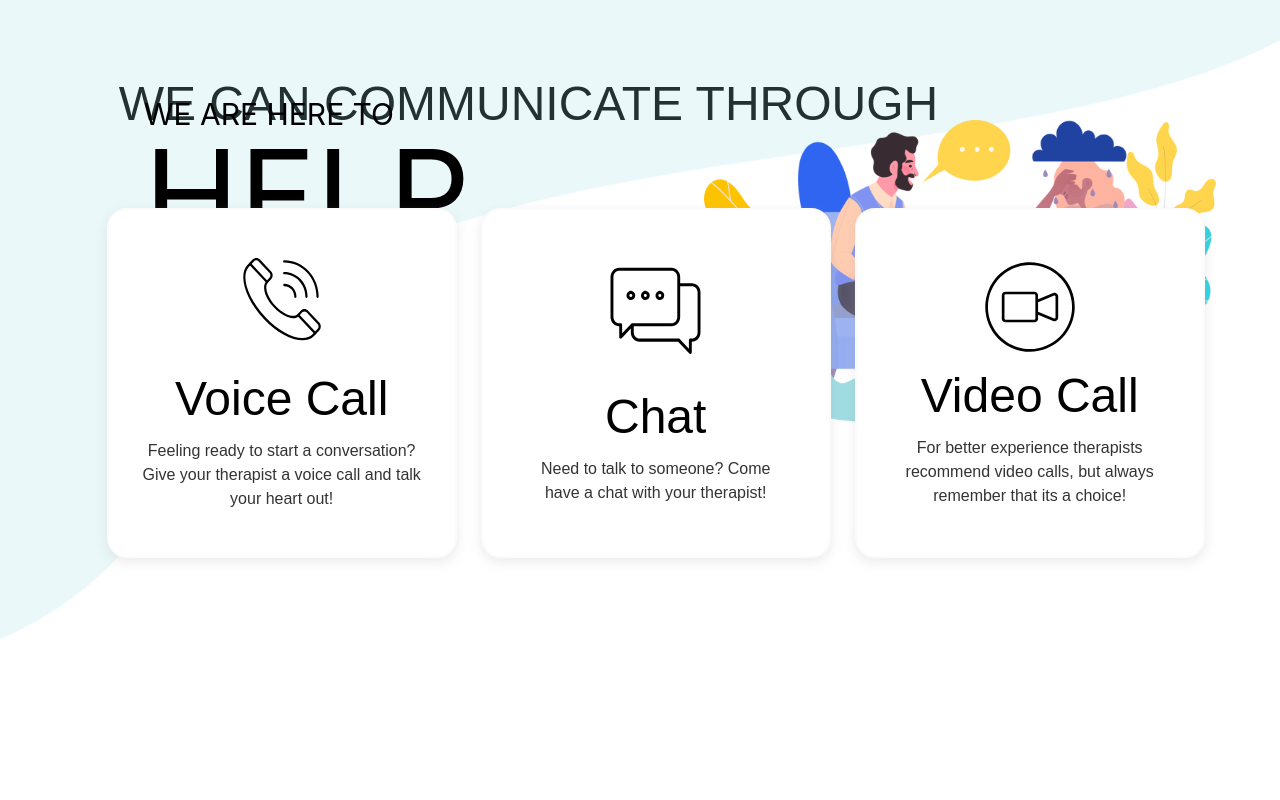
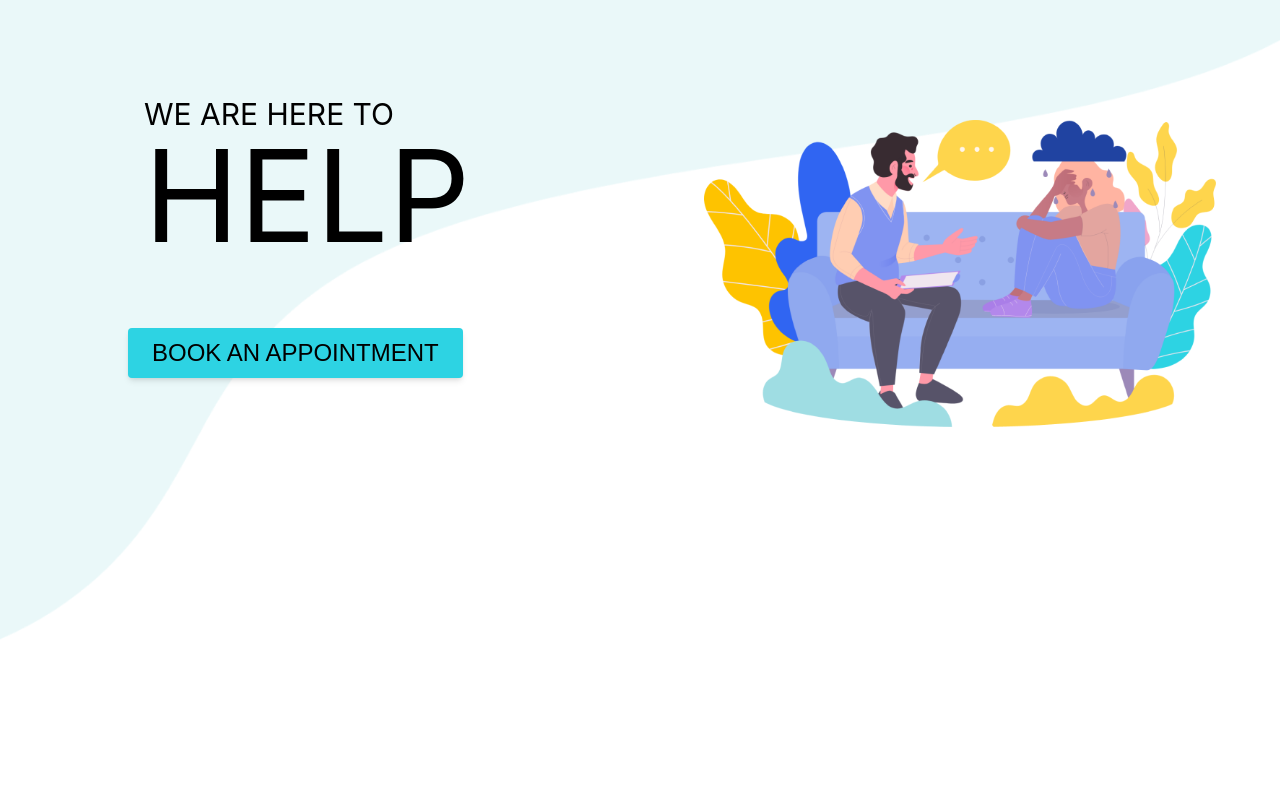
Before and after one commit to ninaderochka/sugar-and-thunder, a React (Create React App) app: page / in a window 1280 px wide. Shown: the top 800 px of the page. Built offline with nearby package versions, Linux system fonts and the light colour scheme.

Commit message:
finalized components

```diff
--- a/src/App.css
+++ b/src/App.css
@@ -1,3 +1,3 @@
-.imagee{
-  width:100vw;
+.imagee {
+  width: 100vw;
 }
--- a/src/App.jsx
+++ b/src/App.jsx
@@ -1,21 +1,21 @@
 import React from 'react';
-import Header from './component/Header';
+import Header from './components/Header';
 import RecentBlog from './components/RecentBlog';
-import Communicate from './components/communicate';
-import Tickets from './components/tickets';
-import Therapists from './components/therapists';
+import Communicate from './components/Communicate';
+import Tickets from './components/Tickets';
+import Therapists from './components/Therapists';
 import Footer from './components/Footer';
 
 function App() {
   return (
     <div className="App">
-       <Header/>
+      <Header />
+      <Therapists />
       <Communicate />
-      <Therapists />
       <RecentBlog />
       <Tickets />
-       <Footer />
-  </div>
+      <Footer />
+    </div>
   );
 }
 
--- a/src/component/Header.js
+++ /dev/null
@@ -1,32 +0,0 @@
-import React from 'react';
-import background from "./images/background.png";
-import image from "./images/image.png";
-
-export default function Header() {
-  return (
-
-    <div className="text-black font-normal " >
-       <img className=" absolute bg-center imagee" alt="#" src={background}/>
-
-      <div className="container flex py-24 md:flex-row flex-col absolute">
-
-        <div className="font-Poppins lg:flex-grow md:w-1/2 lg:pr-24 md:pr-16 flex flex-col md:items-start md:text-left md:mb-0 items-center">
-
-          <p className="text-black ml-36 text-3xl sm:text-3xl">WE ARE HERE TO</p>
-          <p className="text-black ml-36 text-9xl ">HELP</p>
-
-          {/* button */}
-          <div className=" ml-32 py-5 mt-12">
-            <button type="button" className="text-2xl rounded bg-cyan-300 py-2 px-3 focus:outline-none">BOOK AN APPOINTMENT</button>
-          </div>
-
-         </div>
-
-       <div className="lg:max-w-lg lg:w-full md:w-1/2 w-5/6 mr-16 mt-6">
-         <img src={image} alt="#" />
-       </div>
-
-        </div>
-    </div>
-  )
-}
--- /dev/null
+++ b/src/components/Header.js
@@ -0,0 +1,34 @@
+import React from 'react';
+import background from '../images/background.png';
+import image from '../images/image.png';
+import Button from './Button';
+
+export default function Header() {
+  return (
+    <div className="text-black font-normal h-screen w-screen">
+      <img
+        className=" absolute bg-center imagee -z-10 "
+        alt="#"
+        src={background}
+      />
+
+      <div className="container flex py-24 md:flex-row flex-col justify-center">
+        <div className="font-Poppins lg:flex-grow md:w-1/2 lg:pr-24 md:pr-16 flex flex-col md:items-start md:text-left md:mb-0 items-center">
+          <p className="text-black ml-36 text-3xl sm:text-3xl">
+            WE ARE HERE TO
+          </p>
+          <p className="text-black ml-36 text-9xl ">HELP</p>
+
+          {/* button */}
+          <div className=" ml-32 py-5 mt-12">
+            <Button value="BOOK AN APPOINTMENT" />
+          </div>
+        </div>
+
+        <div className="lg:max-w-lg lg:w-3/5 md:w-1/2 w-5/6 mr-16 mt-6">
+          <img src={image} alt="#" />
+        </div>
+      </div>
+    </div>
+  );
+}
--- a/src/components/communicate.js
+++ b/src/components/communicate.js
@@ -1,5 +1,5 @@
 import React from 'react';
-import Box from './box';
+import Box from './Box';
 
 const Communicate = () => {
   return (
--- a/src/components/therapists.js
+++ b/src/components/therapists.js
@@ -1,5 +1,5 @@
 import React from 'react';
-import Button from './button';
+import Button from './Button';
 
 const Therapists = () => {
   const handleClick = () => {
--- a/src/components/tickets.js
+++ b/src/components/tickets.js
@@ -1,6 +1,6 @@
 import React from 'react';
-import Box from './box';
-import Button from './button';
+import Box from './Box';
+import Button from './Button';
 
 const Tickets = () => {
   const handleClick = () => {
@@ -9,7 +9,7 @@ const Tickets = () => {
   };
 
   return (
-    <div className="h-screen uppercase pt-20 w-5/6 mx-auto">
+    <div className="h-full mb-8 max-h-full uppercase pt-20 w-5/6 mx-auto">
       <h1 className="font-poppins font-normal text-5xl ml-3 mb-2">
         Purchase tickets
       </h1>
```
Also changed, not shown: src/images/background.png (renamed from src/component/images/background.png), src/images/image.png (renamed from src/component/images/image.png), src/index.css (line endings or trailing spaces).
